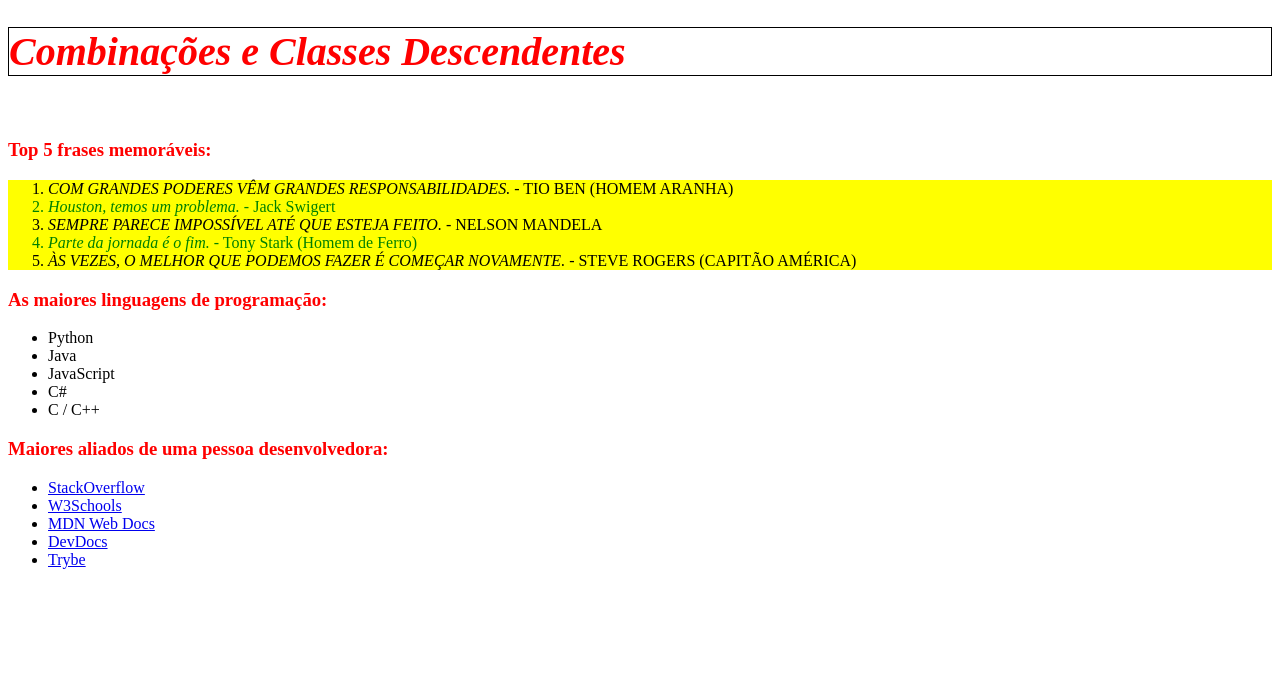
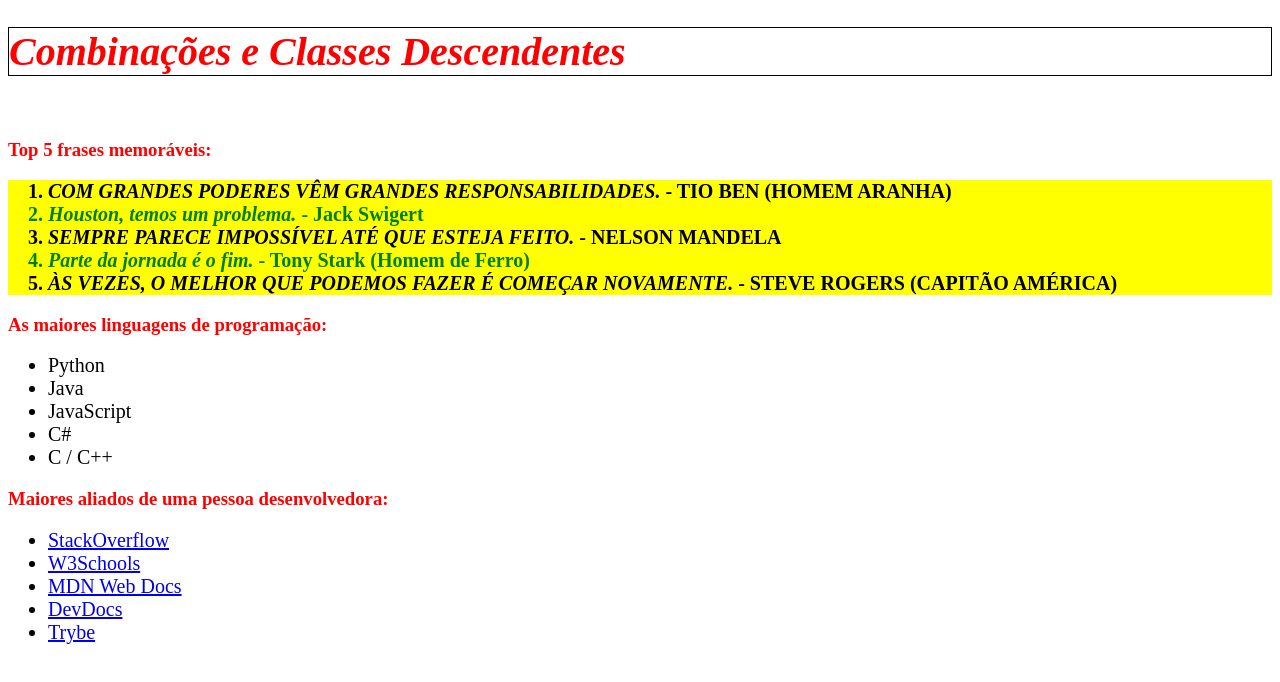
Before and after one commit to PauloScapol/trybe_exercicios, a plain HTML site: page M1_Fundamentos/S3_Introdução_a_HTML_e_CSS/Dia_3_HTML_e_CSS-Seletores_e_posicionamento/index5.html in a window 1280 px wide. Drawn offline with Linux system fonts and the light colour scheme.

Commit message:
Fiz com que todos os (li) tenham 20px de fonte e, quando estiver itálico, ficar em negrito

```diff
--- a/M1_Fundamentos/S3_Introdução_a_HTML_e_CSS/Dia_3_HTML_e_CSS-Seletores_e_posicionamento/index5.html
+++ b/M1_Fundamentos/S3_Introdução_a_HTML_e_CSS/Dia_3_HTML_e_CSS-Seletores_e_posicionamento/index5.html
@@ -10,11 +10,11 @@
     <br />
     <h3>Top 5 frases memoráveis:</h3>
     <ol>
-      <li class="impar"><em>Com grandes poderes vêm grandes responsabilidades.</em> - Tio Ben (Homem Aranha)</li>
-      <li class="par"><em>Houston, temos um problema.</em> - Jack Swigert</li>
-      <li class="impar"><em>Sempre parece impossível até que esteja feito.</em> - Nelson Mandela</li>
-      <li class="par"><em>Parte da jornada é o fim.</em> - Tony Stark (Homem de Ferro)</li>
-      <li class="impar"><em>Às vezes, o melhor que podemos fazer é começar novamente.</em> - Steve Rogers (Capitão América)</li>
+      <li class="impar italica"><em>Com grandes poderes vêm grandes responsabilidades.</em> - Tio Ben (Homem Aranha)</li>
+      <li class="par italica"><em>Houston, temos um problema.</em> - Jack Swigert</li>
+      <li class="impar italica"><em>Sempre parece impossível até que esteja feito.</em> - Nelson Mandela</li>
+      <li class="par italica"><em>Parte da jornada é o fim.</em> - Tony Stark (Homem de Ferro)</li>
+      <li class="impar italica"><em>Às vezes, o melhor que podemos fazer é começar novamente.</em> - Steve Rogers (Capitão América)</li>
     </ol>
     <h3>As maiores linguagens de programação:</h3>
     <ul>
--- a/M1_Fundamentos/S3_Introdução_a_HTML_e_CSS/Dia_3_HTML_e_CSS-Seletores_e_posicionamento/style5.css
+++ b/M1_Fundamentos/S3_Introdução_a_HTML_e_CSS/Dia_3_HTML_e_CSS-Seletores_e_posicionamento/style5.css
@@ -18,3 +18,11 @@ h1#italica {
     font-size: 40px;
     border: 1px solid black;
 }
+
+li {
+    font-size: 20px;
+}
+
+li.italica {
+    font-weight: bold;
+}
```
